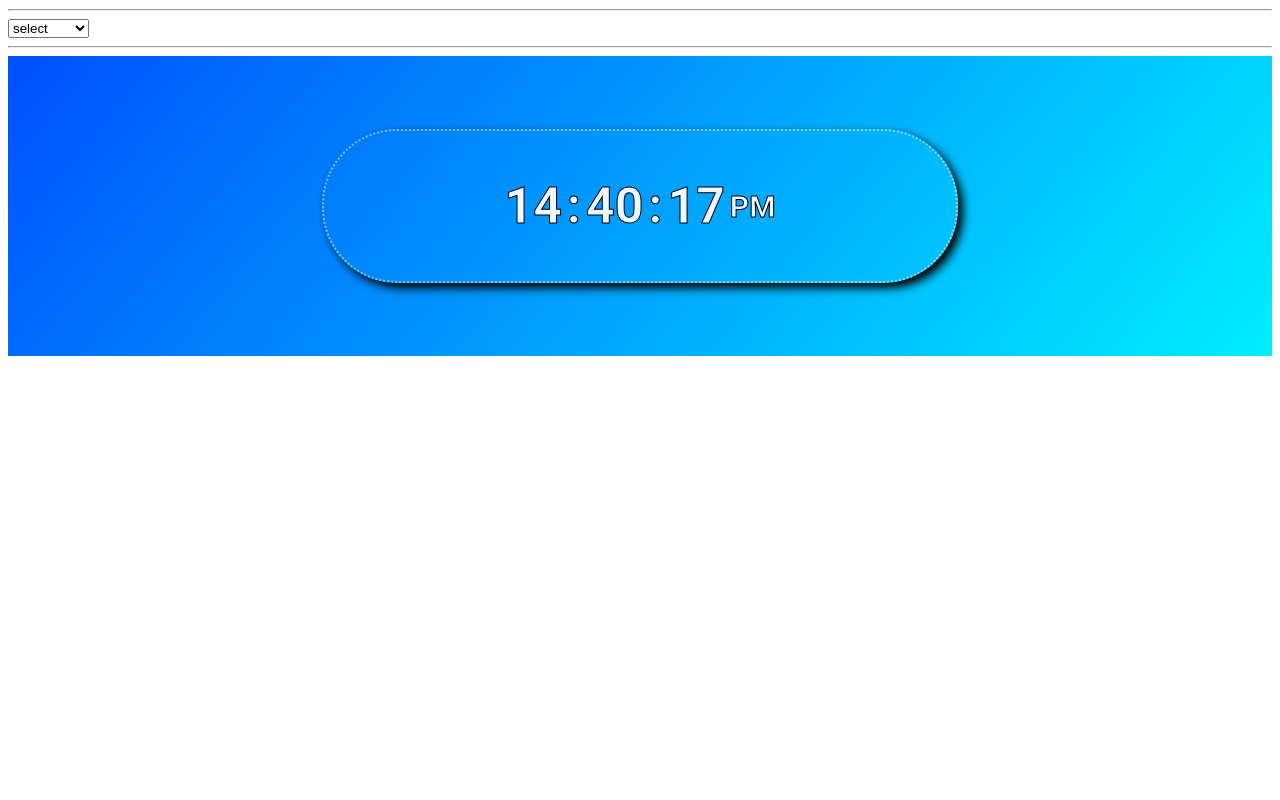
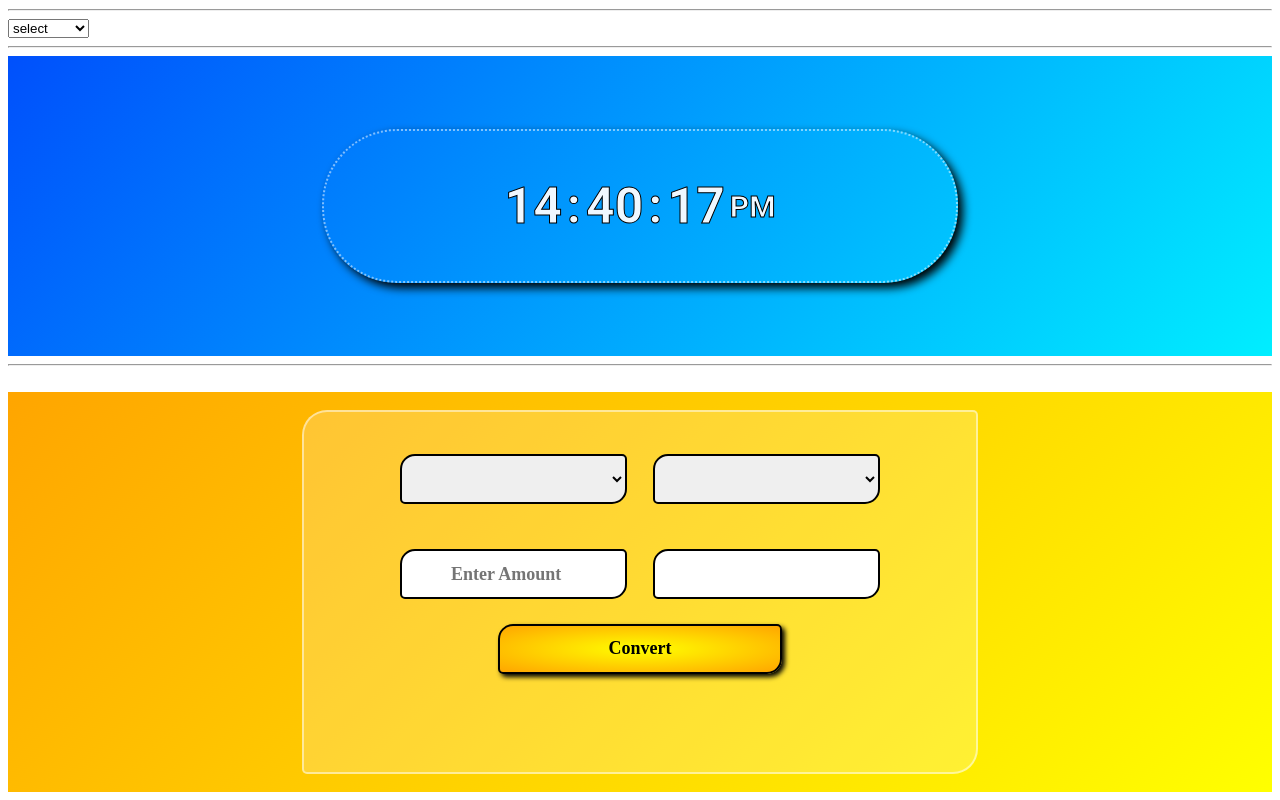
Before and after one commit to Kamaleshprabu/Javascript, a plain HTML site: page index.html in a window 1280 px wide. Shown: the part 3547-4347 px from the top of the page. Before the commit the page ends 3911 px from the top, so only its background shows below. Drawn offline with Linux system fonts and the light colour scheme; no server answers.

Commit message:
Real time currency convertor API code added

```diff
--- a/index.html
+++ b/index.html
@@ -171,4 +171,22 @@
         <span id="am-pm">AM</span>
     </div>
 </div>
+
+<hr>
+<br>
+
+<div id="convertor-outer">
+    <div id="convertor-inner">
+        <div id="selectors">
+            <select name="" class="currency"></select>
+            <select name="" class="currency"></select>
+        </div>
+        <div id="amount">
+            <input type="number" id="amt-from" required placeholder="Enter Amount">
+            <input type="number" id="amt-to" required readonly>
+        </div>
+        <button id="convert">Convert</button>
+        <h5 id="errorMsg">select different currencies</h5>
+    </div>
+</div>
 <script src="javademo.js"></script>
--- a/javademo.css
+++ b/javademo.css
@@ -221,3 +221,71 @@
 #digital-clock > #am-pm{
     font-size: 30px;
 }
+
+#convertor-outer{
+    width: 100%;
+    height: 400px;
+    display: flex;
+    justify-content: center;
+    align-items: center;
+    background: linear-gradient(
+        135deg,
+        orange,
+        yellow
+    );
+}
+
+#convertor-inner{
+    width: 50%;
+    height: 80%;
+    display: flex;
+    flex-direction: column;
+    justify-content: space-around;
+    align-items: center;
+    background-color: rgba(255, 255, 255, .2);
+    border: 2px solid rgba(255, 255, 255, .5);
+    border-radius: 25px 5px;
+    padding: 20px;
+}
+
+#selectors,
+#amount{
+    width: 80%;
+    height: 90px;
+    display: flex;
+    flex-direction: row;
+    justify-content: space-around;
+    align-items: center;
+}
+
+.currency,
+#amt-from,
+#amt-to,
+#convert{
+    width: 45%;
+    height: 50px;
+    padding: 5px;
+    border-radius: 15px 5px;
+    outline: none;
+    border: 2px solid black;
+    font-family: serif;
+    font-size: large;
+    font-weight: bold;
+    text-align: center;
+}
+
+#convert{
+    background: radial-gradient(
+        yellow,
+        orange
+    );
+    box-shadow: 3px 3px 5px black;
+}
+
+#errorMsg{
+    color: transparent;
+    font-family: sans-serif;
+    font-size: medium;
+    font-weight: bold;
+    letter-spacing: 1px;
+}
--- a/javademo.js
+++ b/javademo.js
@@ -366,3 +366,48 @@ fetch('https://official-joke-api.appspot.com/jokes/programming/random')
 })
 .then( msg => console.log(msg[0].setup, msg[0].punchline))
 .catch(error => console.log(error))
+
+
+// Real-Time currency converter using API
+fetch(`https://api.frankfurter.app/currencies`)
+.then(response => response.json())
+.then(result => displayDropDown(result))
+
+let select = document.querySelectorAll(".currency")
+
+function displayDropDown(result){
+    // console.log(result) - result in object
+    // Object.entries() - Used to convert an object to array format
+    // After that the result in object format convert into 2D array
+    let currency = Object.entries(result)
+    //currency - 2D array
+    for( let i = 0; i < currency.length; i++ ){
+        let option = `<option value="${currency[i][0]}">${currency[i][0]}</option>`
+        select[0].innerHTML += option
+        select[1].innerHTML += option
+    }
+}
+
+let inputAmt = document.getElementById("amt-from")
+let covertedAmt = document.getElementById("amt-to")
+let errorText = document.getElementById("errorMsg")
+
+document.getElementById("convert").addEventListener("click", () => {
+    let curr1 = select[0].value
+    let curr2 = select[1].value
+    let amount = inputAmt.value
+    if (curr1 === curr2)
+        errorText.style.color = "red"
+    else
+        errorText.style.color = "transparent"
+        convertAmt(curr1, curr2, amount)
+})
+
+function convertAmt(curr1, curr2, amount){
+    fetch(`https://api.frankfurter.dev/v1/latest?base=${curr1}&symbols=${curr2}`)
+    .then((resp) => resp.json())
+    .then((data) => {console.log(data)
+      const convertedAmount = (amount * data.rates[curr2]).toFixed(2);
+      covertedAmt.value = convertedAmount
+    });
+}
```
